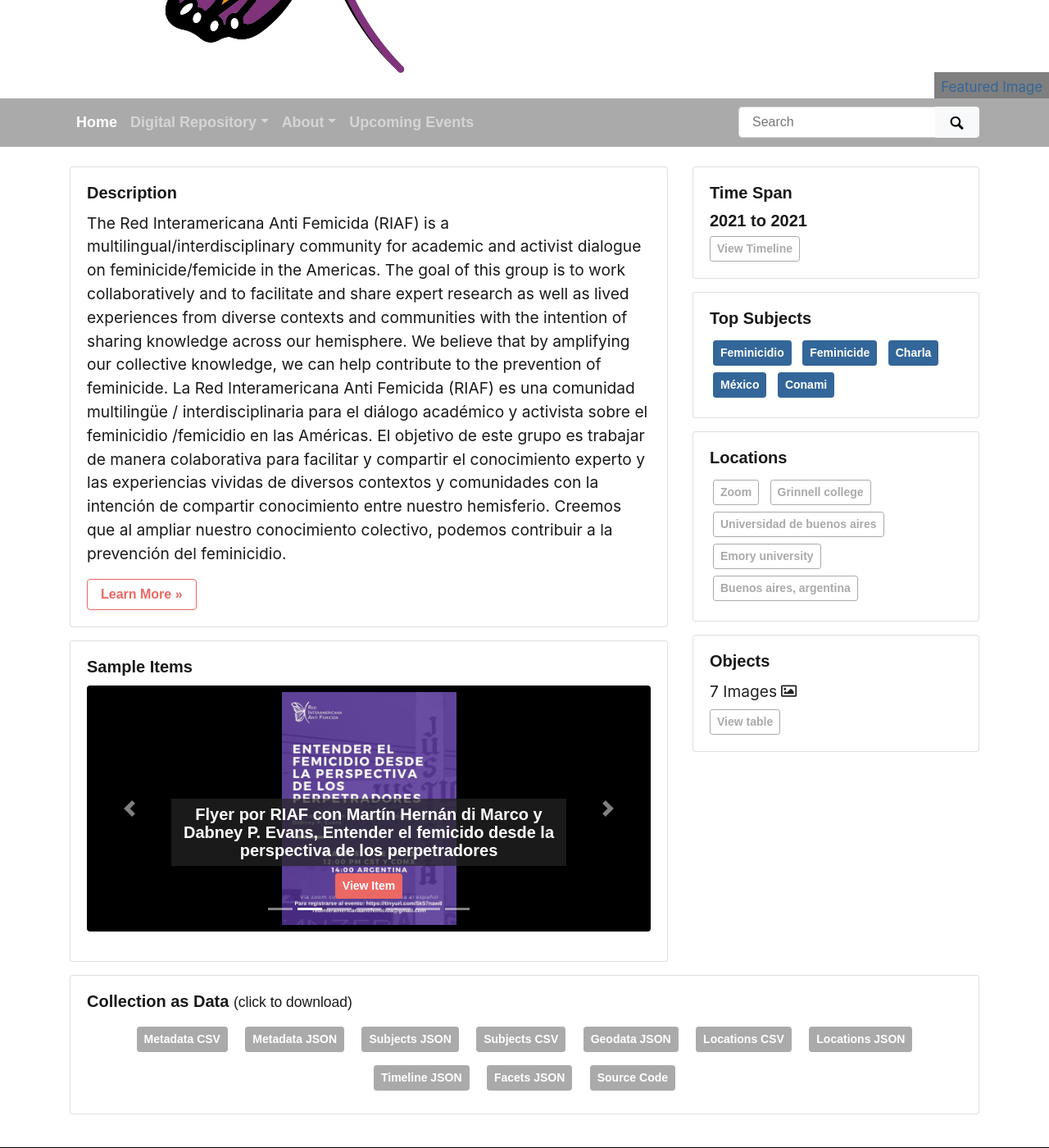
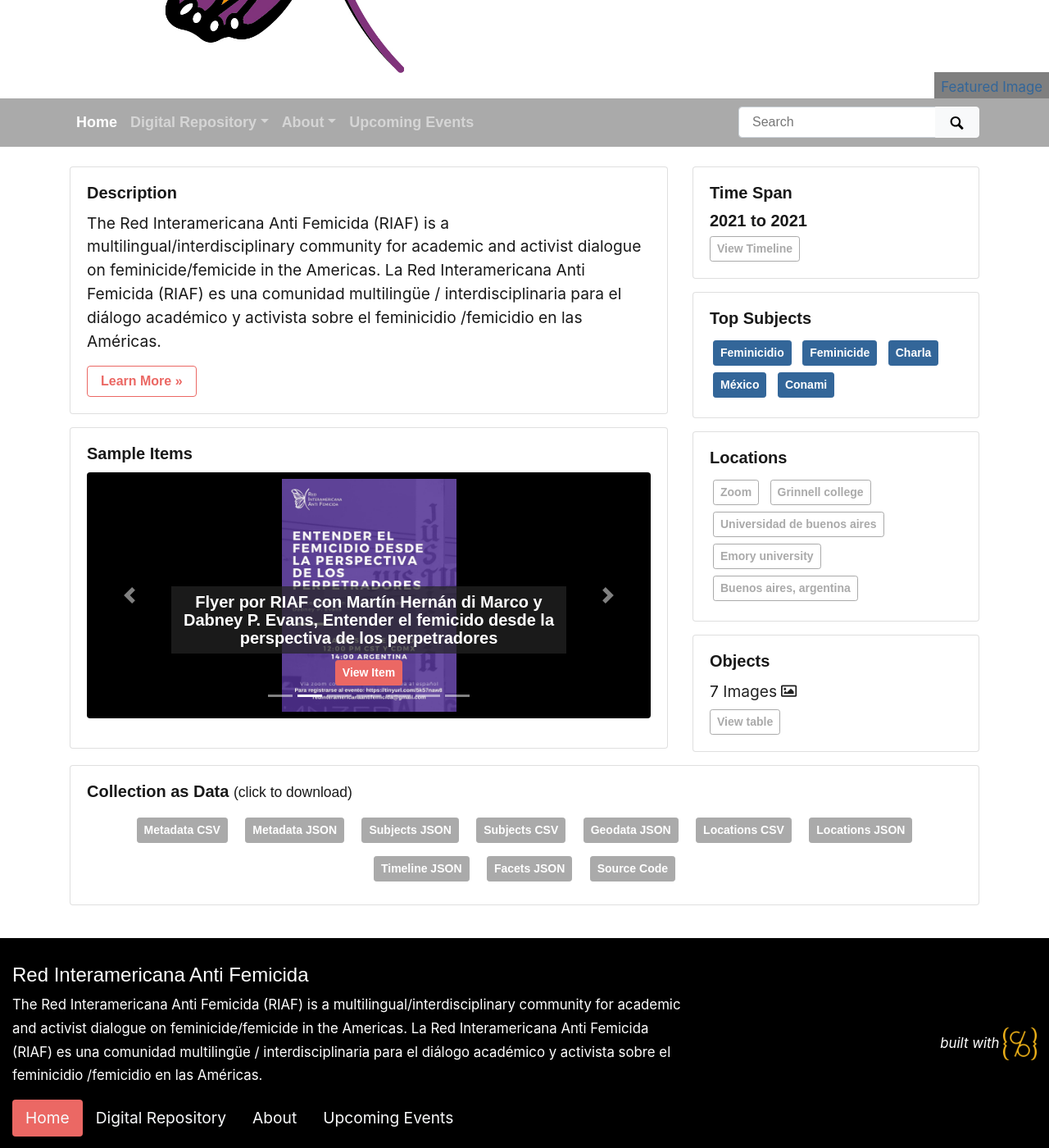
Before and after one commit to riaf-red/riaf-red.github.io, a Jekyll site: the page built from index.md, in a window 1280 px wide and 1400 px high, scrolled down 370 px. Shown: the whole window at 82% size. Built offline with Jekyll 4.4.1, drawn with Linux system fonts in a browser that asks for light colours; nearby versions of some CDN libraries; some web fonts are replaced; some of the changed text lies outside the part shown.

Commit message:
change description of site
shortened description of site and added longer description on the about page

```diff
--- a/_config.yml
+++ b/_config.yml
@@ -25,9 +25,9 @@
 # tagline: ""
 # description appears in meta tags and other locations
 # this description might appear in search result lists, keep around 160 characters max
-description: "The Red Interamericana Anti Femicida (RIAF) is a multilingual/interdisciplinary community for academic and activist dialogue on feminicide/femicide in the Americas. The goal of this group is to work collaboratively and to facilitate and share expert research as well as lived experiences from diverse contexts and communities with the intention of sharing knowledge across our hemisphere. We believe that by amplifying our collective knowledge, we can help contribute to the prevention of feminicide.
+description: "The Red Interamericana Anti Femicida (RIAF) is a multilingual/interdisciplinary community for academic and activist dialogue on feminicide/femicide in the Americas.
 
-La Red Interamericana Anti Femicida (RIAF) es una comunidad multilingüe / interdisciplinaria para el diálogo académico y activista sobre el feminicidio /femicidio en las Américas. El objetivo de este grupo es trabajar de manera colaborativa para facilitar y compartir el conocimiento experto y las experiencias vividas de diversos contextos y comunidades con la intención de compartir conocimiento entre nuestro hemisferio. Creemos que al ampliar nuestro conocimiento colectivo, podemos contribuir a la prevención del feminicidio."
+La Red Interamericana Anti Femicida (RIAF) es una comunidad multilingüe / interdisciplinaria para el diálogo académico y activista sobre el feminicidio /femicidio en las Américas."
 # creator of the digital collection, to appear in meta tags; we typically use our GitHub usernames but feel free to just use your name
 author: sarahfocam
 
--- a/pages/about.md
+++ b/pages/about.md
@@ -8,12 +8,18 @@
 # Look in _includes/feature for options to easily add features to the page
 ---
 
+# About the Red Interamericana Antifemicida
+
+The Red Interamericana Anti Femicida (RIAF) is a multilingual/interdisciplinary community for academic and activist dialogue on feminicide/femicide in the Americas. The goal of this group is to work collaboratively and to facilitate and share expert research as well as lived experiences from diverse contexts and communities with the intention of sharing knowledge across our hemisphere. We believe that by amplifying our collective knowledge, we can help contribute to the prevention of feminicide.
+
+La Red Interamericana Anti Femicida (RIAF) es una comunidad multilingüe / interdisciplinaria para el diálogo académico y activista sobre el feminicidio /femicidio en las Américas. El objetivo de este grupo es trabajar de manera colaborativa para facilitar y compartir el conocimiento experto y las experiencias vividas de diversos contextos y comunidades con la intención de compartir conocimiento entre nuestro hemisferio. Creemos que al ampliar nuestro conocimiento colectivo, podemos contribuir a la prevención del feminicidio.
+
+
 {% include feature/nav-menu.html sections="About the Collection;About the About Page" %}
 
-## About the Collection
+## About the Digital Repository
 
 This site is a collection of resources gathered by the Red Interamericana Anti Femicida, an organic collaborative of activists, academics, survivors, and families of victims of femicide across the western hemisphere.
-
 
 
 ## Frequently Asked Questions
```
